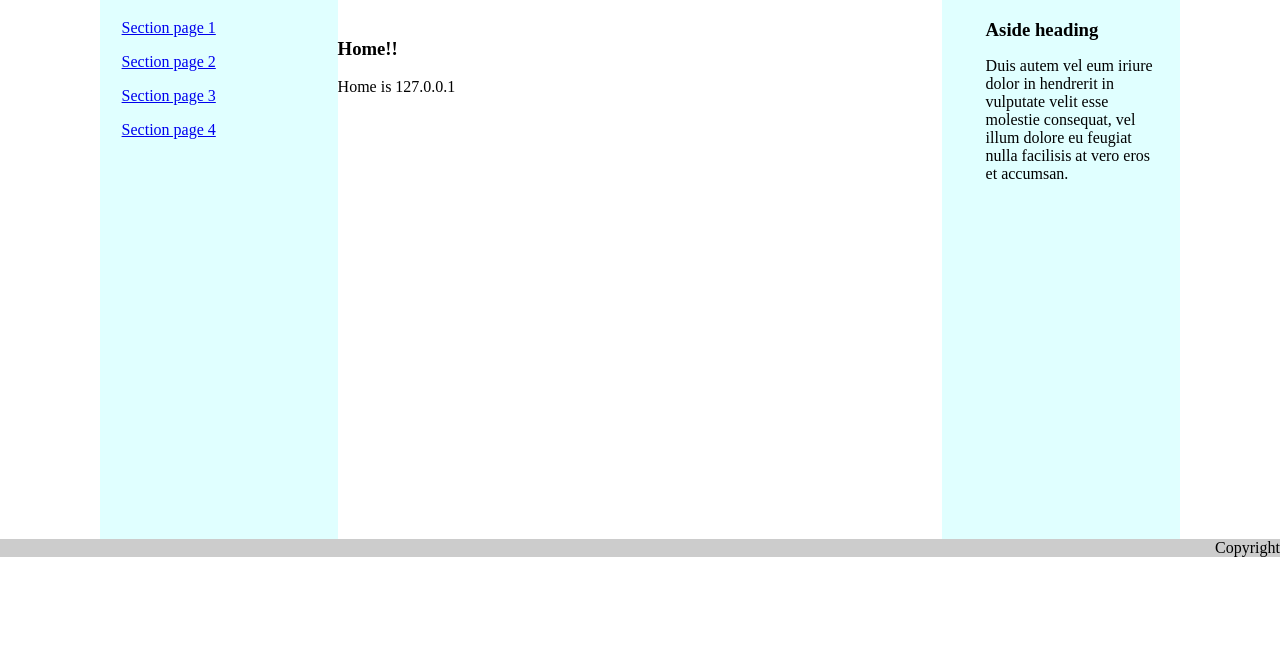
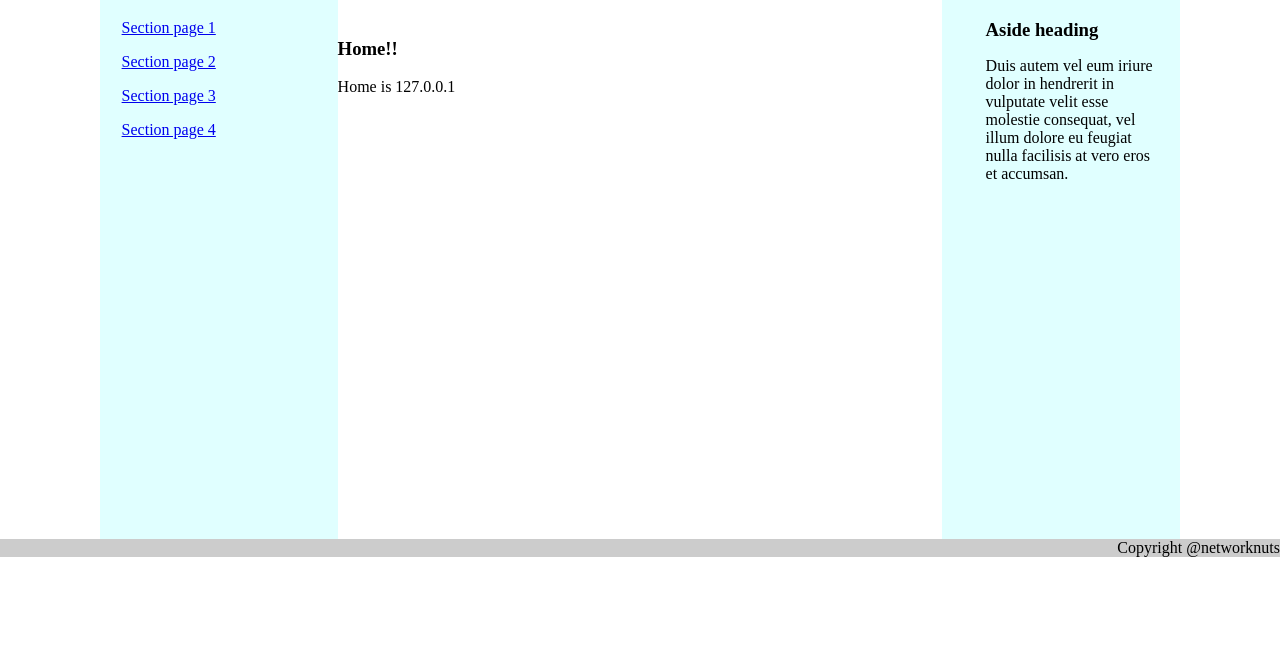
Before and after one commit to networknuts/simplephp, a PHP site: page /myWeb/index.php in a window 1280 px wide. Shown: the part 147-800 px from the top of the page. Run offline with PHP 8.4, Linux system fonts and the light colour scheme; the visitor is signed in with stand-in values (Sample User, id 1).

Commit message:
Update index.php

```diff
--- a/index.php
+++ b/index.php
@@ -180,7 +180,7 @@ body{
 		if(!$_SESSION['boolLog']){
 		echo"
 			<li><a href=\"index.php\">Home</a></li>
-			<li><a href=\"index.php?p=AboutUs\">About</a></li>
+			<li><a href=\"index.php?p=aboutus\">About</a></li>
 			<li><a href=\"index.php?p=services\">Services</a></li>
 			<li><a href=\"index.php?p=contactus\">Contact us</a></li>
 			<li><a href=\"forum.php\">Forum</a></li>
@@ -241,7 +241,7 @@ body{
 		</div>
 	</div>
 	<div id="footer">
-		Copyright
+		Copyright @networknuts
 	</div>
 </div>
 
```
